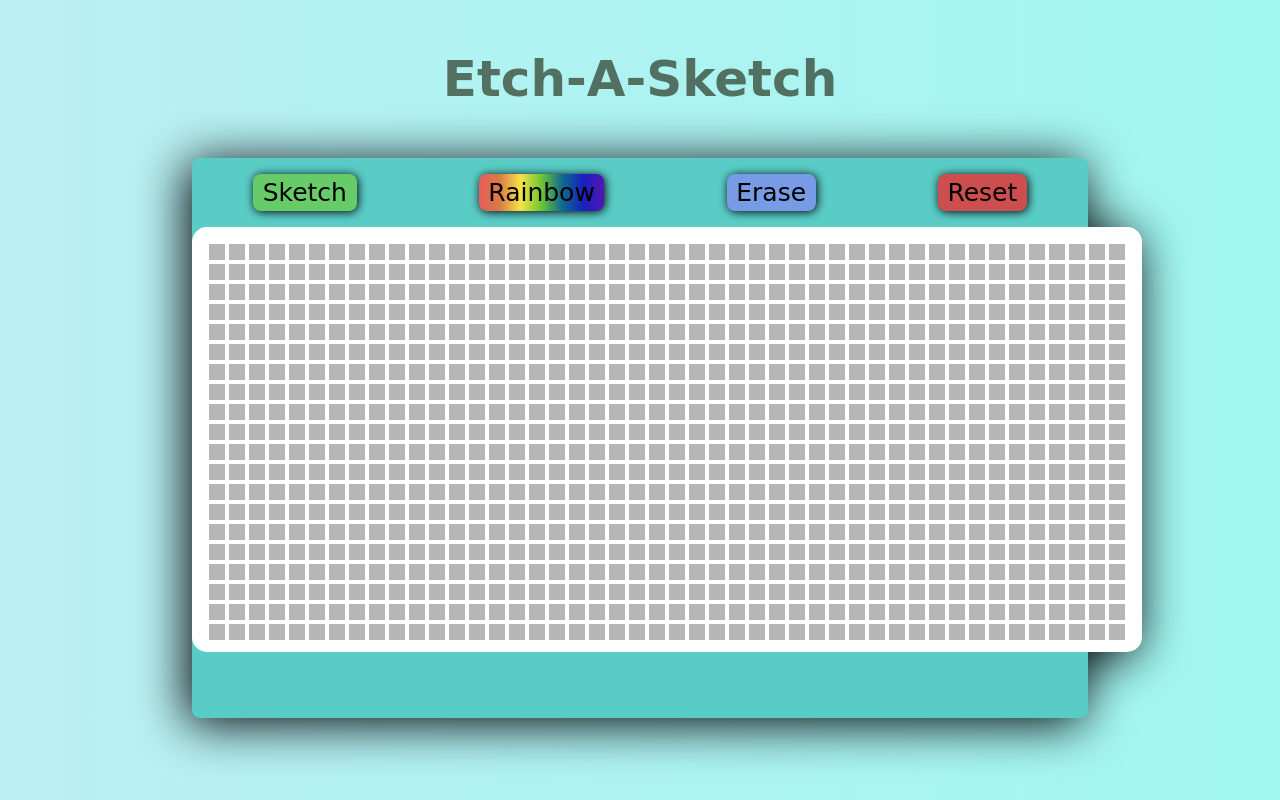
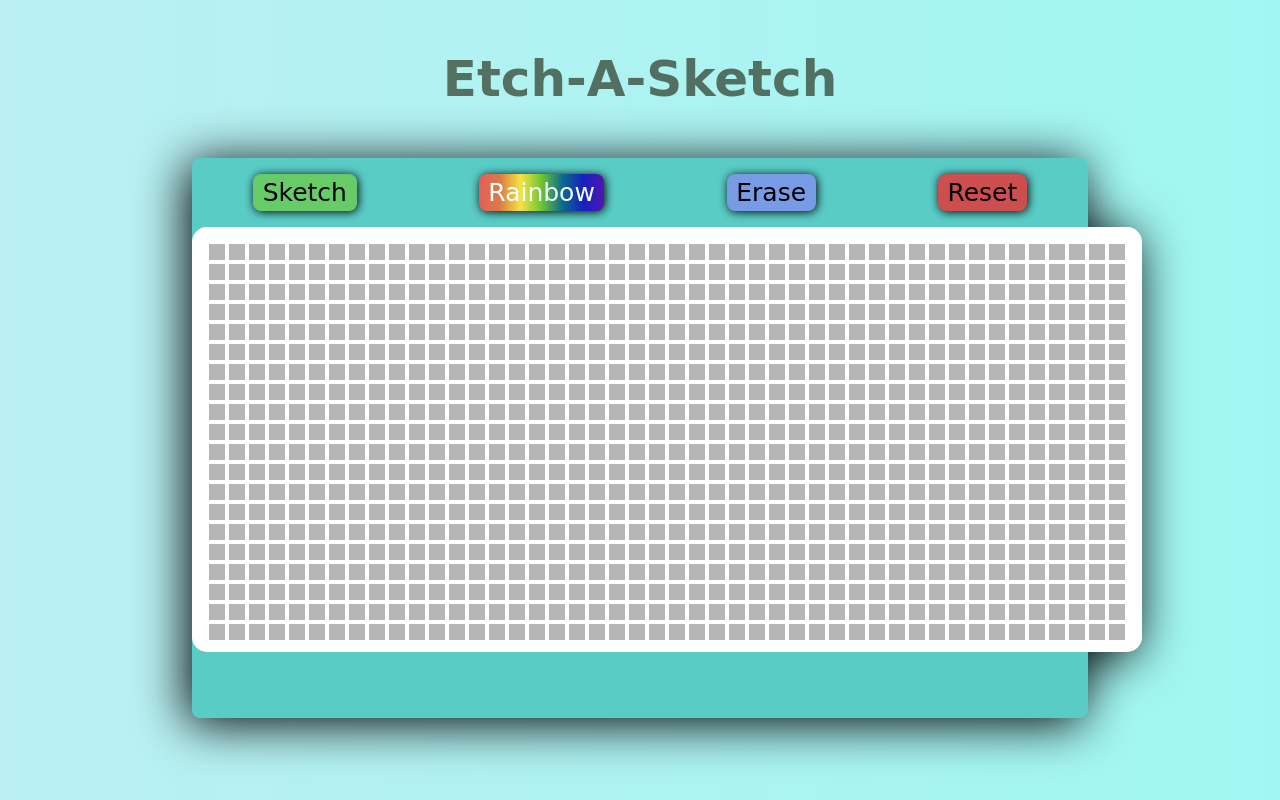
Before and after one commit to bikrantbdr/etch-a-sketch, a plain HTML site: page index.html in a window 1280 px wide. In both pictures the pointer is over the button "Rainbow". Drawn offline with Linux system fonts and the light colour scheme; a web font is replaced by a local one.

Commit message:
raibow button fixed

```diff
--- a/style.css
+++ b/style.css
@@ -69,6 +69,10 @@ body {
     background-color: #376fdd;
 }
 
+.rainbow:hover {
+    color:azure;
+}
+
 .sketch:hover {
     background-color: #30be30;
 }
```
